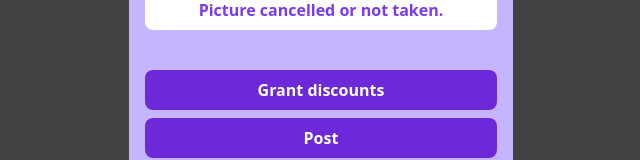
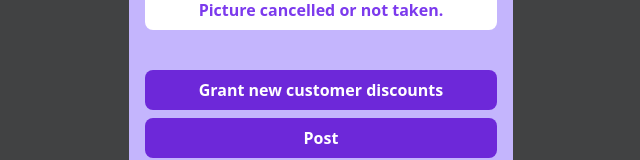
Before and after one commit to 0tt0I/DRP, a Next.js app in the folder app/: page /customer/spread-the-word in a window 1280 px wide. Shown: the part 415-575 px from the top of the page, without its empty margins (319-959 px from the left). Built offline with nearby package versions, Linux system fonts and the light colour scheme; no server answers; sample sign-in values are in the browser's storage.

Commit message:
feat: reword grand discounts to grant new customer discounts

```diff
--- a/app/pages/customer/spread-the-word.tsx
+++ b/app/pages/customer/spread-the-word.tsx
@@ -171,7 +171,7 @@ export default function AddReferral () {
         <br />
 
         <button className="general-button" onClick={() => setQrOpen(true)}>
-          Grant discounts
+          Grant new customer discounts
         </button>
 
         <button onClick={createReferral} className="general-button">Post</button>
```
